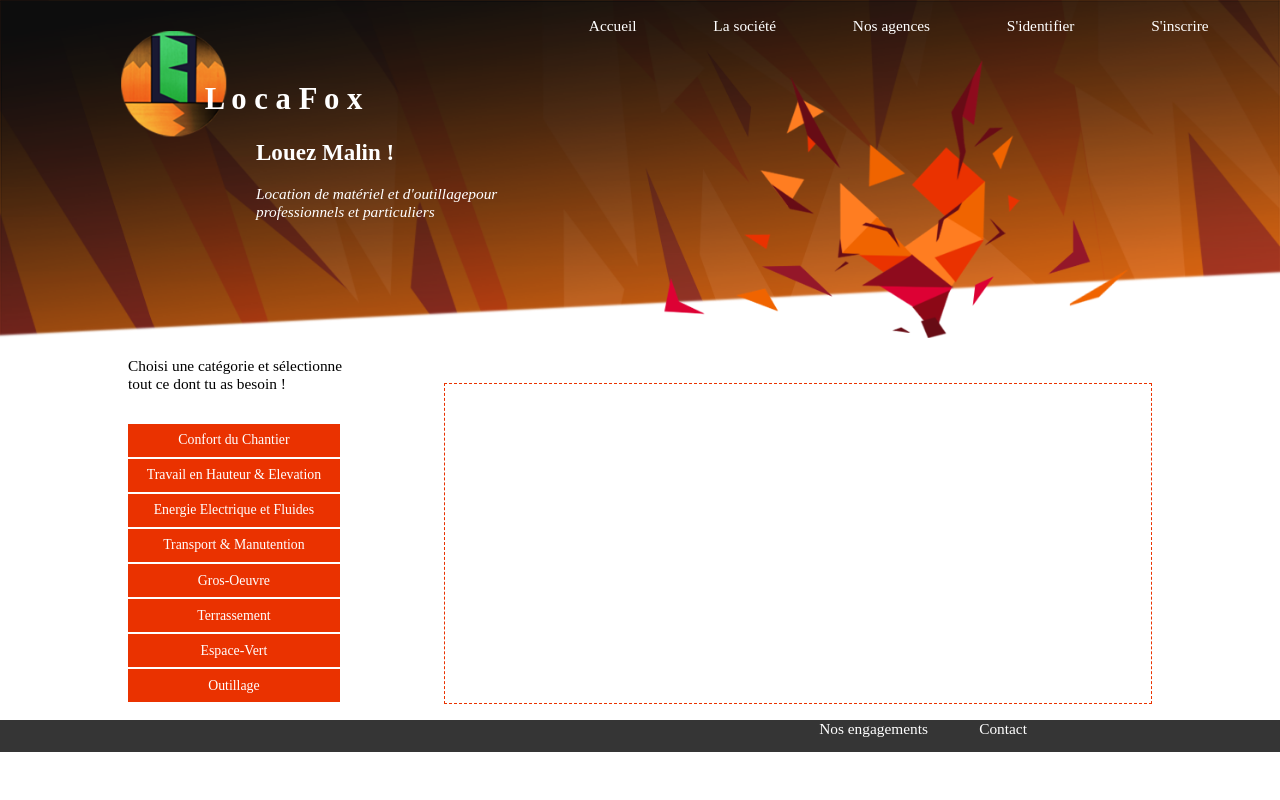
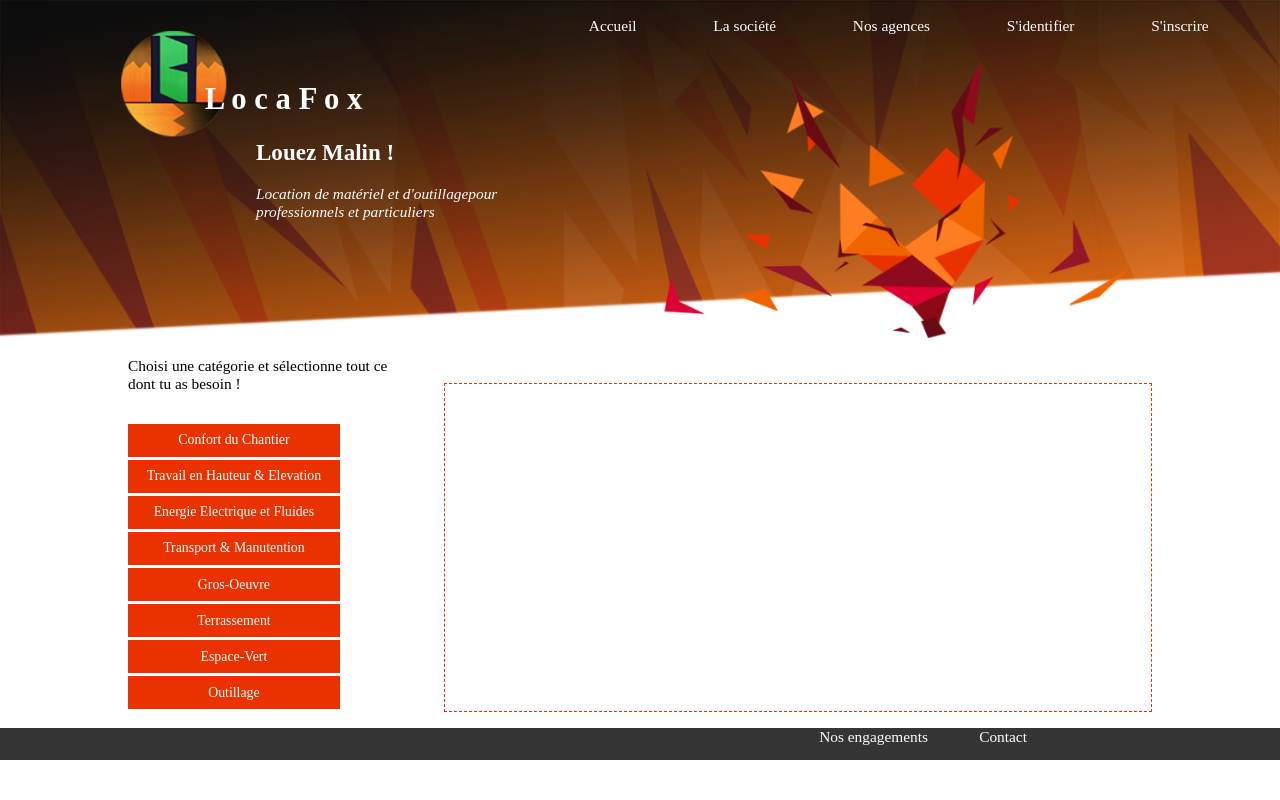
Before and after one commit to MisterPooPoo/LocaFoxProject, a PHP site: page /template/index.html in a window 1280 px wide. Run offline with PHP 8.4, Linux system fonts and the light colour scheme; some libraries are stand-ins or nearby versions; some web fonts are replaced.

Commit message:
petite modif dans le css

```diff
--- a/css/style.css
+++ b/css/style.css
@@ -90,6 +90,7 @@ footer {
 	padding-left: 10%;
 	padding-right: 10%;
 }
+
 #section1 {
 	width: 30%;
 	display: flex;
@@ -141,6 +142,7 @@ footer {
   color: #fff;
   padding: 4% 0;
   font-size:0.9em;
+	border-bottom: 1px solid white;
 }
 
 #menu-accordeon ul li a, #menu-accordeon li:hover li a {
--- a/template/index.html
+++ b/template/index.html
@@ -51,7 +51,7 @@
 
   <div id="corps_page">
     <section id="section1">
-      <p>Choisi une catégorie et sélectionne<br> tout ce dont tu as besoin !</p>
+      <p>Choisi une catégorie et sélectionne tout ce dont tu as besoin !</p>
 
       <ul id="menu-accordeon">
           <li><a href="#">Confort du Chantier</a>
```
